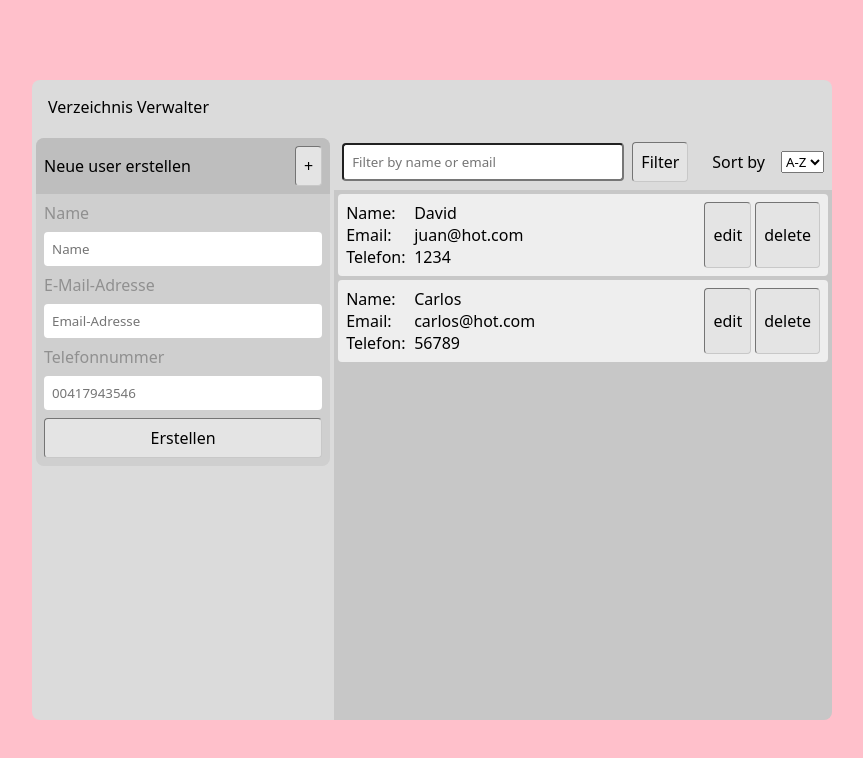
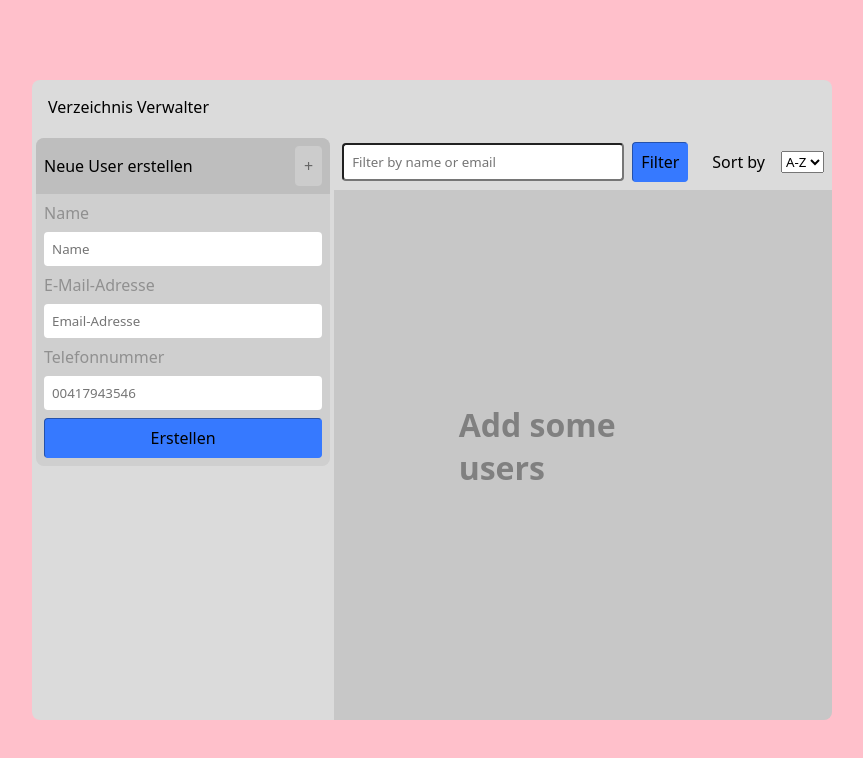
Before and after one commit to davCoCH/verzeichnisVerwalteFrontendAssessment, a React (Vite) app: page / in a window 1280 px wide. Shown: the top 758 px of the page, without its empty margins (208-1071 px from the left). Built offline with nearby package versions, Linux system fonts and the light colour scheme.

Commit message:
WP, some logic added to handle the user actions

```diff
--- a/src/App.jsx
+++ b/src/App.jsx
@@ -1,51 +1,79 @@
-import React, { useState } from "react";
+import React, { useState, useEffect } from "react";
 
 import SortMenu from "@components/SortMenu";
 import Filter from "@components/Filter";
 import EditPanel from "@components/EditPanel";
 import styles from "@styles/app.module.css";
 import ListRow from "./components/ListRow";
+import {
+  handleBtnState,
+  updateEditPanelUI,
+  updateAddPanelUI,
+} from "@helpers/funcs.js";
+
 function App() {
-  //http://localhost:3000/
+  //http://localhost:3000/ for api mock...
 
-  const [editPanelLabel, seteditPanelLabel] = useState("Neue user erstellen");
+  const [editPanelLabel, seteditPanelLabel] = useState("Neue User erstellen");
+  const [buttonPanelLabel, setButtonPanelLabel] = useState("Erstellen");
 
-  const [users, setUsers] = useState([
-    {
-      id: 0,
-      name: "David",
-      email: "juan@hot.com",
-      telephon: "1234",
-    },
-    {
-      id: 1,
-      name: "Carlos",
-      email: "carlos@hot.com",
-      telephon: "56789",
-    },
-  ]);
+  const [formValues, setFormValues] = useState({
+    name: "",
+    email: "",
+    telephon: "",
+  });
+
+  const [users, setUsers] = useState([]);
+
+  // useEffect(() => {
+  //   handleBtnState("Edit user");
+  // }, []);
+
+  const handleAddUser = () => {
+    updateAddPanelUI({
+      editPanelLabel,
+      seteditPanelLabel,
+      buttonPanelLabel,
+      setButtonPanelLabel,
+      handleBtnState,
+    });
+  };
+
+  const handleEdit = (userID) => {
+    updateEditPanelUI({
+      seteditPanelLabel,
+      setButtonPanelLabel,
+      handleBtnState,
+      buttonPanelLabel,
+      editPanelLabel,
+    });
+
+    const userToEdit = users.filter((user) => user.id === userID)[0];
+
+    setFormValues({
+      name: userToEdit.name,
+      email: userToEdit.email,
+      telephon: userToEdit.telephon,
+    });
+  };
+
+  const handleDelete = (userID) => {
+    console.log("deleting....", userID);
+    setUsers(users.filter((user) => user.id !== userID));
+    setFormValues({
+      name: "",
+      email: "",
+      telephon: "",
+    });
+  };
+
+  const handleFilter = (e) => {
+    e.preventDefault();
+    console.log("fitering");
+  };
 
   const handleSort = (e) => {
     console.log("the seleciton is:", e.target.value);
-  };
-
-  const handleEdit = () => {
-    console.log("editing....");
-    const label = "Edit user";
-    if (editPanelLabel !== label) {
-      seteditPanelLabel(label);
-    }
-  };
-  const handleDelete = (userID) => {
-    console.log("deleting....", userID);
-  };
-
-  const handleAddUser = () => {
-    console.log("add user...");
-    const label = "Add new user";
-    if (editPanelLabel !== label) {
-      seteditPanelLabel(label);
-    }
   };
 
   return (
@@ -55,15 +83,20 @@ function App() {
           <span>Verzeichnis Verwalter</span>
         </header>
         <div className={styles.wrapper}>
-          <aside>
-            <EditPanel label={editPanelLabel} handleAddUser={handleAddUser} />
-          </aside>
+          <EditPanel
+            label={editPanelLabel}
+            buttonLabel={buttonPanelLabel}
+            handleAddUser={handleAddUser}
+            formData={{ formValues, setFormValues }}
+            users={users}
+            setUsers={setUsers}
+          />
           <div className={styles.userList}>
             <div className={styles.userListControls}>
-              <Filter />
+              <Filter handleFilter={handleFilter} />
               <SortMenu handleSort={handleSort} />
             </div>
-            <div>
+            <div className={styles.listWrapper}>
               {users && users.length > 0 ? (
                 users.map((user) => (
                   <ListRow
--- a/src/assets/styles/app.module.css
+++ b/src/assets/styles/app.module.css
@@ -35,10 +35,31 @@
       .userList {
         background-color: rgb(199, 199, 199);
         flex-grow: 1;
-        overflow-y: scroll;
+
 
         .userListControls {
           display: flex;
+        }
+
+        .listWrapper {
+          box-sizing: border-box;
+          position: relative;
+          overflow: hidden;
+          overflow-y: scroll;
+          display: flex;
+          flex-direction: column;
+          align-items: start;
+          height: 100%;
+          color: gray;
+          padding: 8px;
+          gap: 8px;
+
+          & h1 {
+            position: absolute;
+            top: 40%;
+            left: 50%;
+            transform: translate(-50%, -50%);
+          }
         }
       }
     }
--- a/src/assets/styles/editPanel.module.css
+++ b/src/assets/styles/editPanel.module.css
@@ -16,15 +16,21 @@
       padding: 8px;
       border-radius: 4px;
       cursor: pointer;
-      background-color: rgb(228, 228, 228);
+      background-color: var(--btn-bg-color);
       text-align: center;
       font-weight: 500;
-      border: inset 1px rgb(200, 200, 200);
+      border: solid 1px var(--btn-bg-color);
 
       &:hover {
         background-color: greenyellow;
 
       }
+    }
+
+    & button:disabled {
+      background-color: #ccc;
+      color: #666;
+      border: solid 1px #ccc;
     }
   }
 
@@ -51,10 +57,10 @@
       padding: 8px;
       border-radius: 4px;
       cursor: pointer;
-      background-color: rgb(228, 228, 228);
+      background-color: var(--btn-bg-color);
       text-align: center;
       font-weight: 500;
-      border: inset 1px rgb(200, 200, 200);
+      border: inset 1px var(--btn-bg-color);
 
       &:hover {
         background-color: greenyellow;
--- a/src/assets/styles/filter.module.css
+++ b/src/assets/styles/filter.module.css
@@ -23,10 +23,10 @@
       padding: 8px;
       border-radius: 4px;
       cursor: pointer;
-      background-color: rgb(228, 228, 228);
+      background-color: var(--btn-bg-color);
       text-align: center;
       font-weight: 500;
-      border: inset 1px rgb(200, 200, 200);
+      border: inset 1px var(--btn-bg-color);
 
       &:hover {
         background-color: greenyellow;
--- a/src/assets/styles/listRow.module.css
+++ b/src/assets/styles/listRow.module.css
@@ -1,7 +1,8 @@
 .listRow {
+  flex-basis: auto;
+  width: 100%;
   background-color: rgb(238, 238, 238);
   padding: 8px;
-  margin: 4px;
   border-radius: 4px;
   display: flex;
 
@@ -32,11 +33,16 @@
       padding: 8px;
       border-radius: 4px;
       cursor: pointer;
-      background-color: rgb(228, 228, 228);
+      background-color: var(--btn-bg-color);
       text-align: center;
       font-weight: 500;
-      border: inset 1px rgb(200, 200, 200);
+      border: inset 1px var(--btn-bg-color);
+      color: black;
 
+    }
+
+    & button[name="delete"] {
+      background-color: var(--btn-delete-bg-color);
     }
 
     & button[name="edit"]:hover {
@@ -44,7 +50,7 @@
     }
 
     & button[name="delete"]:hover {
-      background-color: rgb(255, 111, 111);
+      background-color: var(--btn-delete-hover-color);
     }
   }
 }
--- a/src/assets/styles/main.css
+++ b/src/assets/styles/main.css
@@ -1,3 +1,10 @@
+:root {
+  --btn-bg-color: rgb(54, 121, 255);
+  --btn-delete-bg-color: rgb(255, 159, 159);
+  --btn-delete-hover-color: rgb(255, 111, 111);
+
+}
+
 *,
 *::after,
 *::before {
--- a/src/components/EditPanel.jsx
+++ b/src/components/EditPanel.jsx
@@ -1,52 +1,70 @@
 import React, { useState } from "react";
 import styles from "@styles/editPanel.module.css";
 
-const EditPanel = ({ label, handleAddUser }) => {
-  const [formValues, setFormValues] = useState({
+const EditPanel = ({
+  label,
+  buttonLabel,
+  handleAddUser,
+  formData,
+  users,
+  setUsers,
+}) => {
+  const handleSubmit = (e) => {
+    e.preventDefault();
+
+    if (buttonLabel !== "Erstellen") {
+      setUsers(
+        users.map((user) => {
+          if (user.id === 1) {
+            return { ...formData.formValues };
+          } else {
+            return user;
+          }
+        })
+      );
+    } else {
+      setUsers([{ ...formData.formValues, id: users.length + 1 }, ...users]);
+    }
+
+    formData.setFormValues({
       name: "",
       email: "",
       telephon: "",
     });
-
-  const handleSubmit = (e) => {
-    e.preventDefault();
-
-    setFormValues({
-      name: "",
-      email: "",
-      telephon: "",
-    });
-    console.log("Form submited", formValues);
+    console.log("Form submited", formData.formValues);
 
     const form = document.getElementsByTagName("input");
     Array.from(form).forEach((input) => (input.value = ""));
   };
 
-  const handleChange = (e) => {
+  const handleFormChanges = (e) => {
     const { name, value } = e.target;
 
-    setFormValues({
-      ...formValues,
+    formData.setFormValues({
+      ...formData.formValues,
       [name]: value,
     });
   };
 
   return (
+    <aside>
       <div className={styles.editPanelWrapper}>
         <header className={styles.editPanelHeader}>
           <span>{label}</span>
-        <button onClick={handleAddUser}>+</button>
+          <button id="addBtn" onClick={handleAddUser} disabled>
+            +
+          </button>
         </header>
 
-      <form onSubmit={handleSubmit}>
+        <form id="mainForm" onSubmit={handleSubmit}>
           <label htmlFor="name">Name</label>
           <input
             type="text"
             id="name"
             placeholder="Name"
             name="name"
-          value={formValues.name}
-          onChange={handleChange}
+            value={formData.formValues.name}
+            onChange={handleFormChanges}
           />
           <label htmlFor="email">E-Mail-Adresse</label>
           <input
@@ -54,8 +72,8 @@ const EditPanel = ({ label, handleAddUser }) => {
             id="email"
             name="email"
             placeholder="Email-Adresse"
-          value={formValues.email}
-          onChange={handleChange}
+            value={formData.formValues.email}
+            onChange={handleFormChanges}
           />
           <label htmlFor="telephon">Telefonnummer</label>
           <input
@@ -63,12 +81,13 @@ const EditPanel = ({ label, handleAddUser }) => {
             type="text"
             name="telephon"
             placeholder="00417943546"
-          value={formValues.telephon}
-          onChange={handleChange}
+            value={formData.formValues.telephon}
+            onChange={handleFormChanges}
           ></input>
-        <button type="submit">Erstellen</button>
+          <button type="submit">{buttonLabel}</button>
         </form>
       </div>
+    </aside>
   );
 };
 
--- a/src/components/ListRow.jsx
+++ b/src/components/ListRow.jsx
@@ -19,7 +19,7 @@ const ListRow = ({ user, handleDelete, handleEdit }) => {
         </div>
       </div>
       <div className={styles.listRowControls}>
-        <button name="edit" onClick={handleEdit}>
+        <button name="edit" onClick={() => handleEdit(user.id)}>
           edit
         </button>
         <button name="delete" onClick={() => handleDelete(user.id)}>
--- /dev/null
+++ b/src/helpers/funcs.js
@@ -0,0 +1,48 @@
+export const handleBtnState = (label) => {
+  const btn = document.getElementById("addBtn");
+  if (btn) {
+    if (label === "Neue User erstellen") {
+      btn.disabled = true;
+    } else {
+      btn.disabled = false;
+    }
+  }
+};
+
+export const updateEditPanelUI = ({
+  seteditPanelLabel,
+  setButtonPanelLabel,
+  handleBtnState,
+  buttonPanelLabel,
+  editPanelLabel
+}) => {
+
+
+  console.log("editing....");
+  const titleLabel = "Edit user";
+  if (editPanelLabel !== titleLabel) {
+    seteditPanelLabel(titleLabel);
+  }
+  const buttonLabel = "Speicher";
+  if (buttonPanelLabel !== buttonLabel) {
+    setButtonPanelLabel(buttonLabel);
+  }
+  handleBtnState(titleLabel);
+};
+
+export const updateAddPanelUI = ({ editPanelLabel, seteditPanelLabel, buttonPanelLabel, setButtonPanelLabel, handleBtnState }) => {
+
+  console.log("add user...");
+
+  const titleLabel = "Add new user";
+  if (editPanelLabel !== titleLabel) {
+    seteditPanelLabel(titleLabel);
+  }
+
+  const buttonLabel = "Erstellen";
+  if (buttonPanelLabel !== buttonLabel) {
+    setButtonPanelLabel(buttonLabel);
+  }
+  handleBtnState(titleLabel);
+
+}
--- a/vite.config.js
+++ b/vite.config.js
@@ -10,6 +10,7 @@ export default defineConfig({
       '@components': path.resolve(__dirname, 'src/components'),
       '@hooks': path.resolve(__dirname, 'src/hooks'),
       '@styles': path.resolve(__dirname, 'src/assets/styles'),
+      '@helpers': path.resolve(__dirname, 'src/helpers'),
     }
   },
   server: {
```
Also changed, not shown: src/helpers/crud.js (added). Lines whose indentation alone changed are shown as unchanged.
